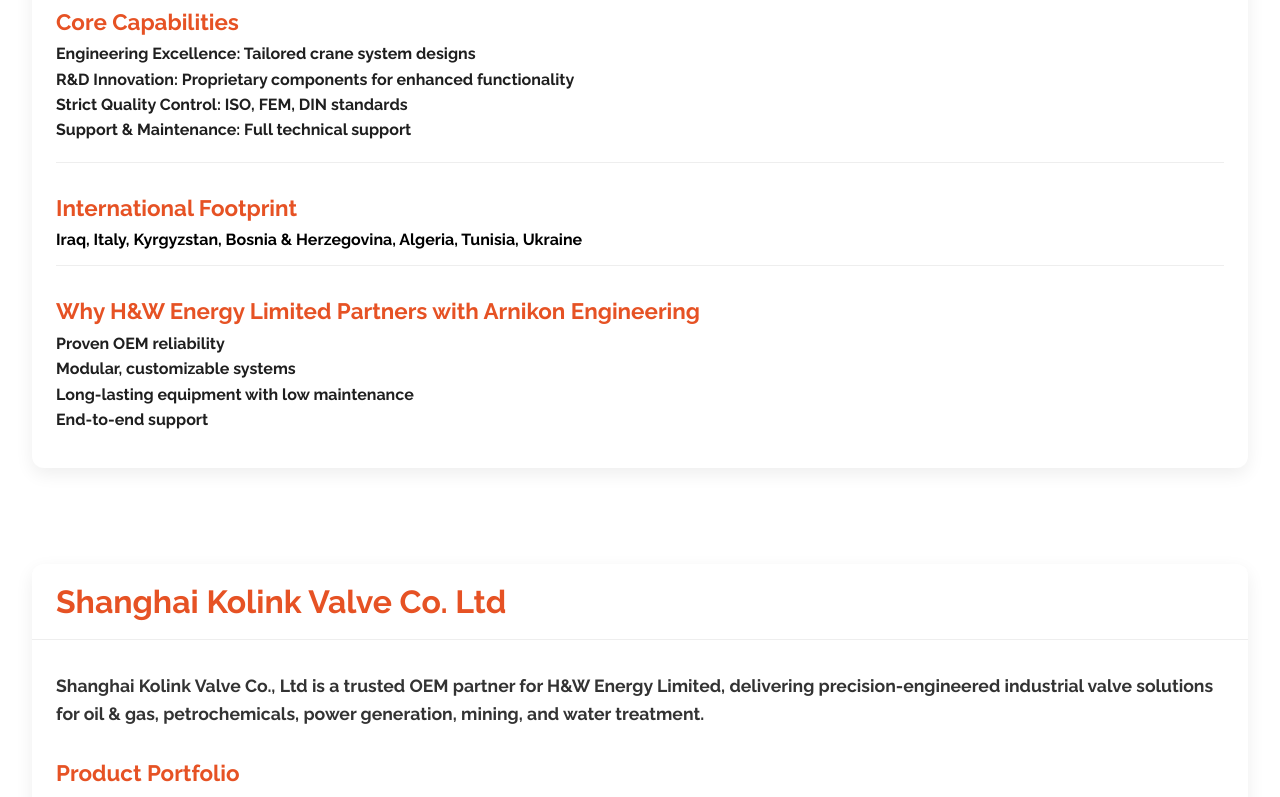
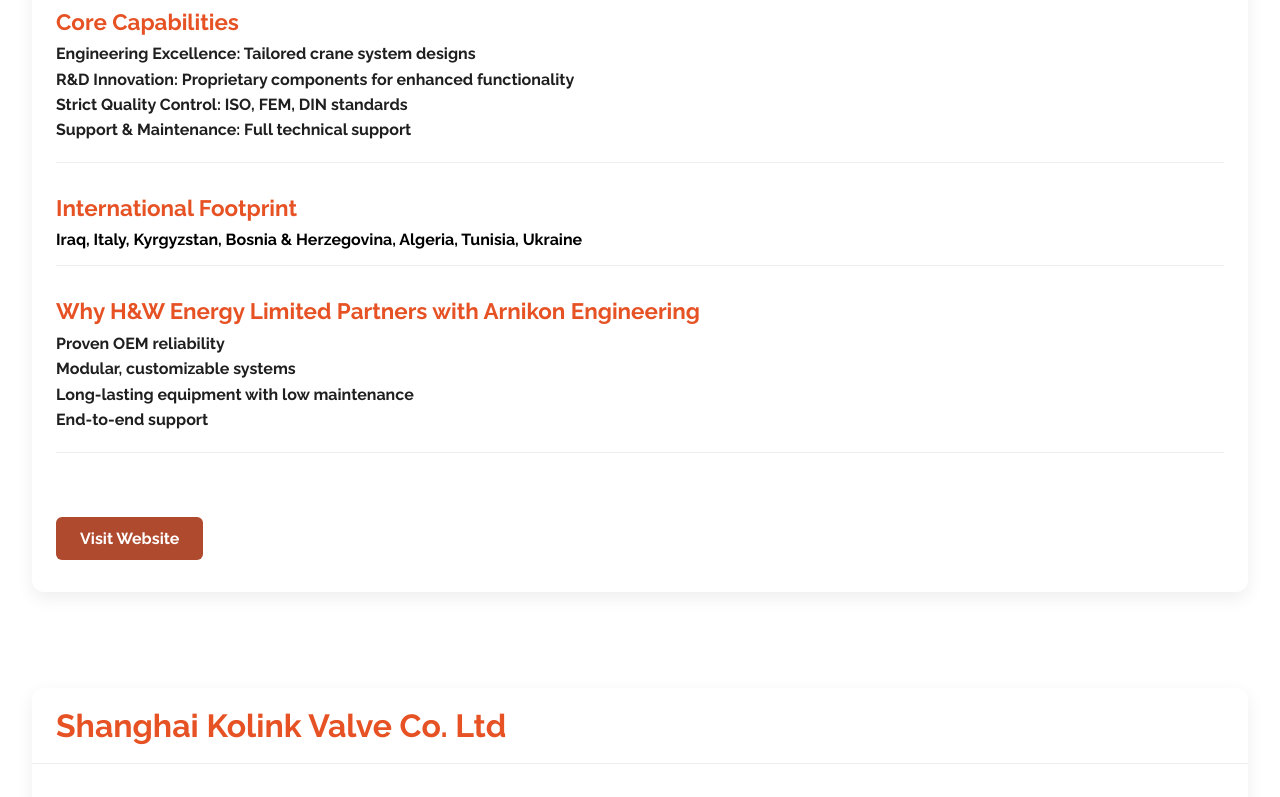
Before and after one commit to Khay-dev/-h-w-energy, a React (Vite) app: page /partners in a window 1280 px wide. Shown: the part 762-1559 px from the top of the page. Built offline with nearby package versions, Linux system fonts and the light colour scheme.

Commit message:
Add partner website links and style updates for the Partners page

```diff
--- a/index.html
+++ b/index.html
@@ -3,7 +3,7 @@
 
 <head>
   <meta charset="UTF-8" />
-  <link rel="icon" type="image/svg+xml" href="./public/logo.png" />
+  <link rel="icon" type="image/svg+xml" href="/logo.png" />
   <meta name="viewport" content="width=device-width, initial-scale=1.0" />
   <meta name="description" content=" At H&W we strive to fulfill our missions commitment by getting the job done,That means completing our work efficiently to industry and client
   standards without injury to people, damage to propertyor adverse impact to the environment">
--- a/src/pages/Partners.jsx
+++ b/src/pages/Partners.jsx
@@ -29,6 +29,7 @@
       'Long-lasting equipment with low maintenance',
       'End-to-end support',
     ],
+    website:"https://www.arnikon.com/"
   },
   {
     name: 'Shanghai Kolink Valve Co. Ltd',
@@ -58,6 +59,7 @@
       'Reliable valves for high-risk environments',
       'Strong technical & after-sales support',
     ],
+    website:"https://www.kolinkvalves.com/"
   },
   {
     name: 'Euro Gas Systems SRL',
@@ -85,6 +87,7 @@
       'Flexible packaging/re-packaging solutions',
       'Comprehensive aftermarket support',
     ],
+    website: 'https://eurogassystems.com/',
   },
   {
     name: 'Gunnebo Safe Storage',
@@ -115,6 +118,7 @@
       'Global expertise with local support',
       'Digital integration for facility management',
     ],
+    website:"https://gunnebo.com.au/products/high-security-entry/security-doors/"
   },
 ];
 const PartnerCard = ({ partner }) => (
@@ -157,6 +161,13 @@
           ))}
         </ul>
       </div>
+      {partner.website && (
+        <div className="partner-website">
+          <a href={partner.website} target="_blank" rel="noopener noreferrer" className="partner-website-link">
+            Visit Website
+          </a>
+        </div>
+      )}
     </div>
   </div>
 );
--- a/src/styles/PartnersPage.css
+++ b/src/styles/PartnersPage.css
@@ -87,6 +87,27 @@
   color: #1f1f1f;
   margin-bottom: 0.4rem;
 }
+.partner-website {
+  margin-top: 2rem;
+  text-align: left;
+}
+
+.partner-website-link {
+  display: inline-block;
+  padding: 0.75rem 1.5rem;
+  background-color: #b04a2f;
+  color: #fff;
+  font-weight: 600;
+  border-radius: 6px;
+  text-decoration: none;
+  transition: background-color 0.3s ease;
+}
+
+.partner-website-link:hover,
+.partner-website-link:focus {
+  background-color: #a23e27;
+  outline: none;
+}
 
 /* Responsive adjustments for sticky header and details */
 @media (max-width: 768px) {
```
